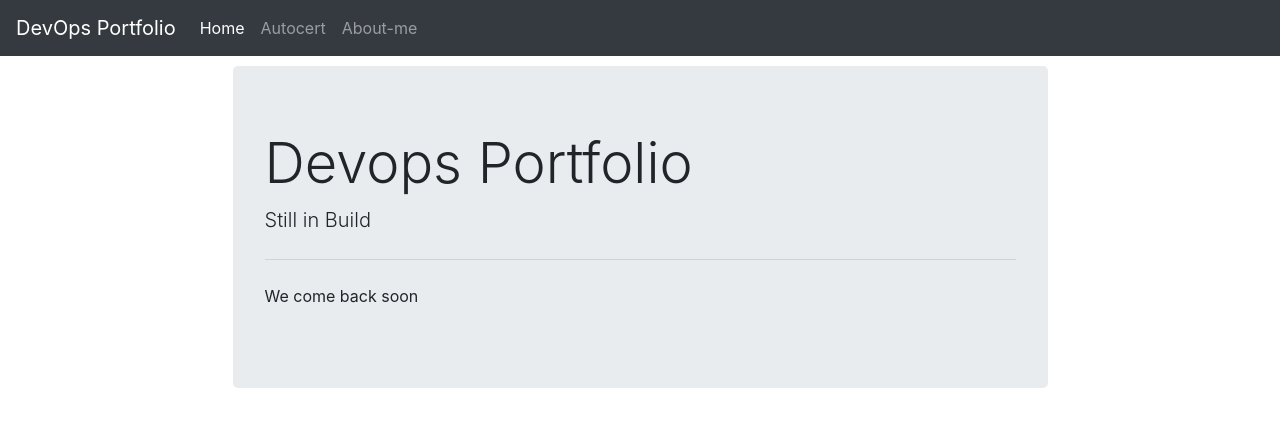
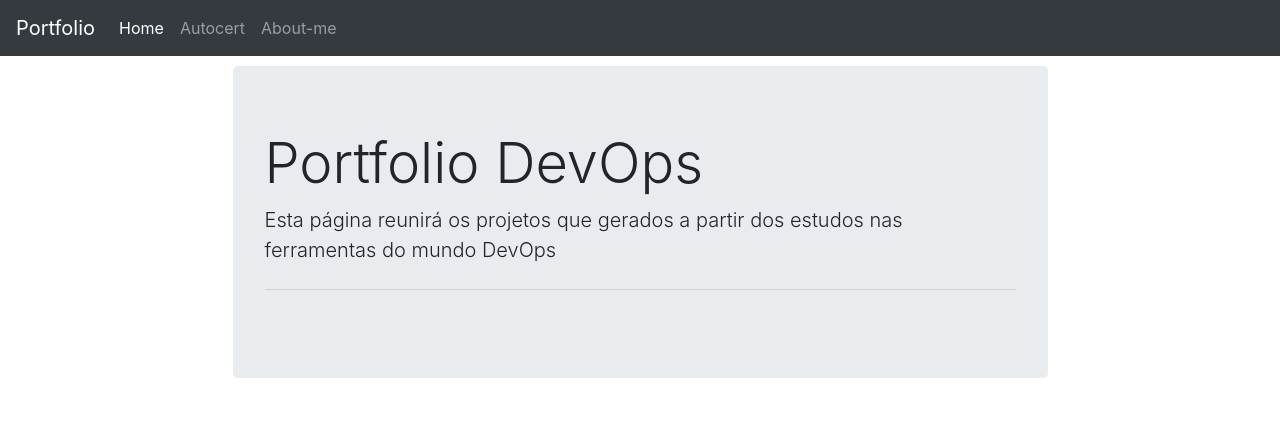
Before and after one commit to marcosjur/AutocertV2, a Flask app: page / in a window 1280 px wide. Shown: the top 427 px of the page. Run offline with Flask 2, Linux system fonts and the light colour scheme.

Commit message:
Ajustes finos

```diff
--- a/templates/autocert_form.html
+++ b/templates/autocert_form.html
@@ -70,7 +70,7 @@
         <input name="course" type="text" class="form-control" id="InputCourse" placeholder="Course name">
       </div>
 
-      <button type="submit" onload="myFunction()" class="btn btn-primary">Submit</button>
+      <button type="submit" onload="myFunction()" class="btn btn-primary">Send</button>
     </form>
 
     <script>
--- a/templates/index.html
+++ b/templates/index.html
@@ -33,7 +33,7 @@
   </style>
 
   <nav class="navbar navbar-expand-lg navbar-dark bg-dark">
-    <a class="navbar-brand" href="/index">DevOps Portfolio</a>
+    <a class="navbar-brand" href="/index">Portfolio</a>
     <button class="navbar-toggler" type="button" data-toggle="collapse" data-target="#navbarNavAltMarkup"
       aria-controls="navbarNavAltMarkup" aria-expanded="false" aria-label="Toggle navigation">
       <span class="navbar-toggler-icon"></span>
@@ -51,10 +51,9 @@
 
   <div class="container">
     <div class="jumbotron">
-      <h2 class="display-4">Devops Portfolio</h2>
-      <p class="lead">Still in Build</p>
+      <h2 class="display-4">Portfolio DevOps</h2>
+      <p class="lead">Esta página reunirá os projetos que gerados a partir dos estudos nas ferramentas do mundo DevOps</p>
       <hr class="my-4">
-      <p>We come back soon</p>
     </div>
   </div>
 
```
